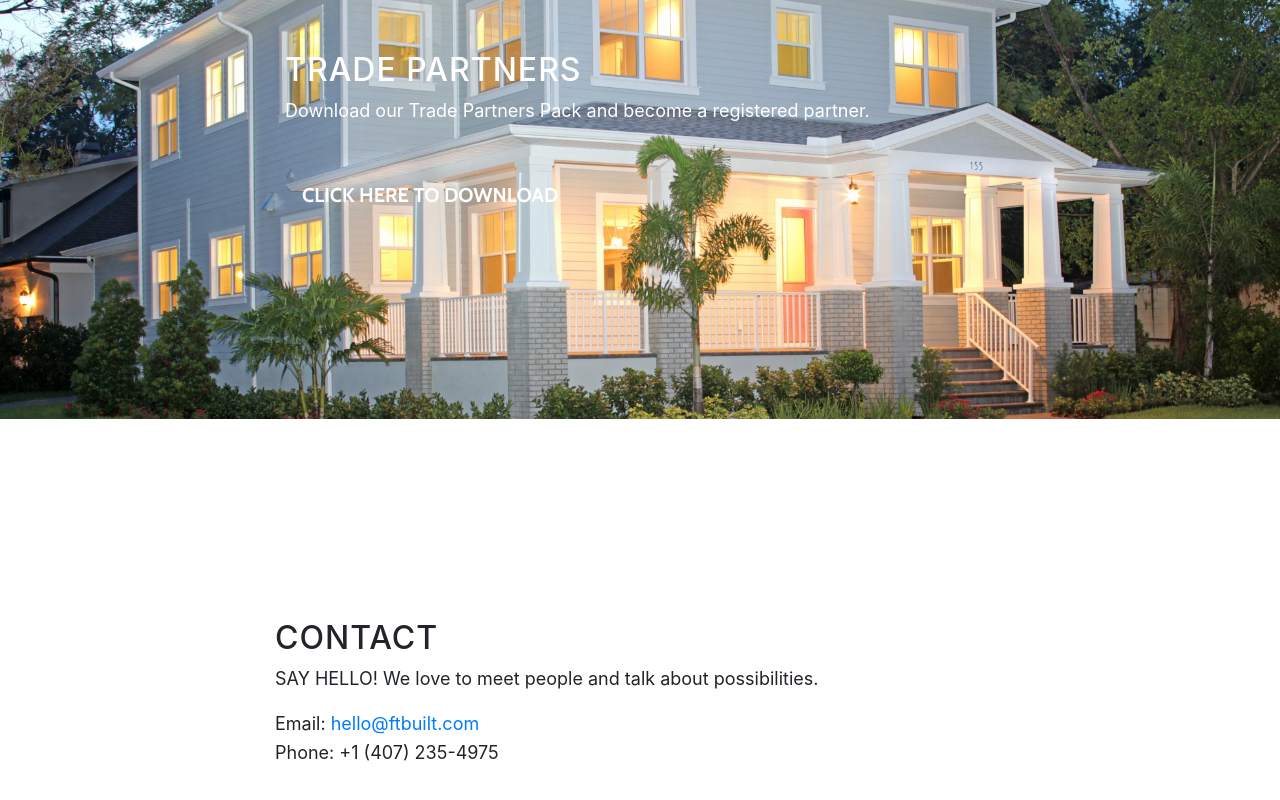
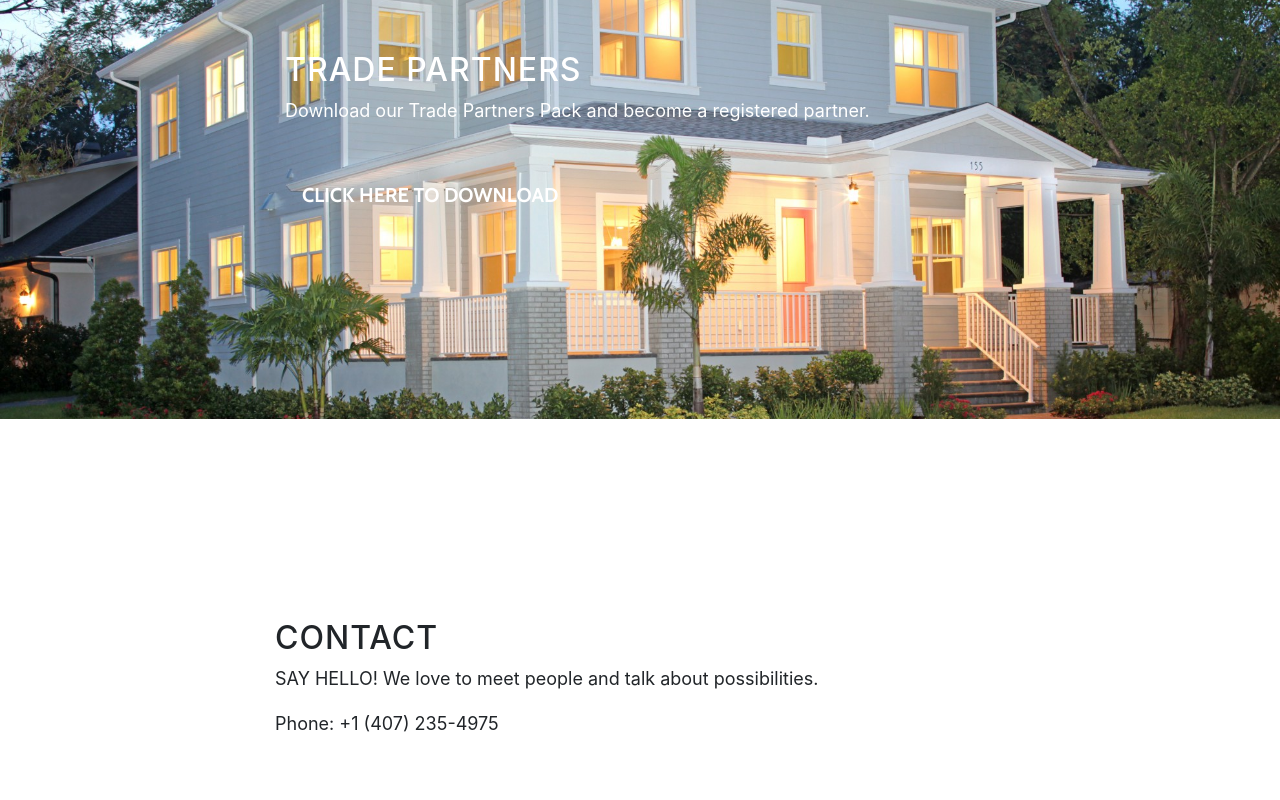
Before and after one commit to ftbuilt/ftbuilt, a website with bundled scripts: page index.html in a window 1280 px wide. Shown: the part 2301-3101 px from the top of the page. Built offline with nearby package versions, Linux system fonts and the light colour scheme.

Commit message:
Update index.html

```diff
--- a/index.html
+++ b/index.html
@@ -114,7 +114,7 @@
           <div class="col-lg-8 mx-auto">
             <h2>Contact</h2>
             <p>SAY HELLO! We love to meet people and talk about possibilities.</p>
-            <p>Email: <a href="mailto:hello@ftbuilt.com">hello@ftbuilt.com</a><br>Phone: +1 (407) 235-4975</p>
+            <p>Phone: +1 (407) 235-4975</p>
 
                 </a>
               </li>
```
